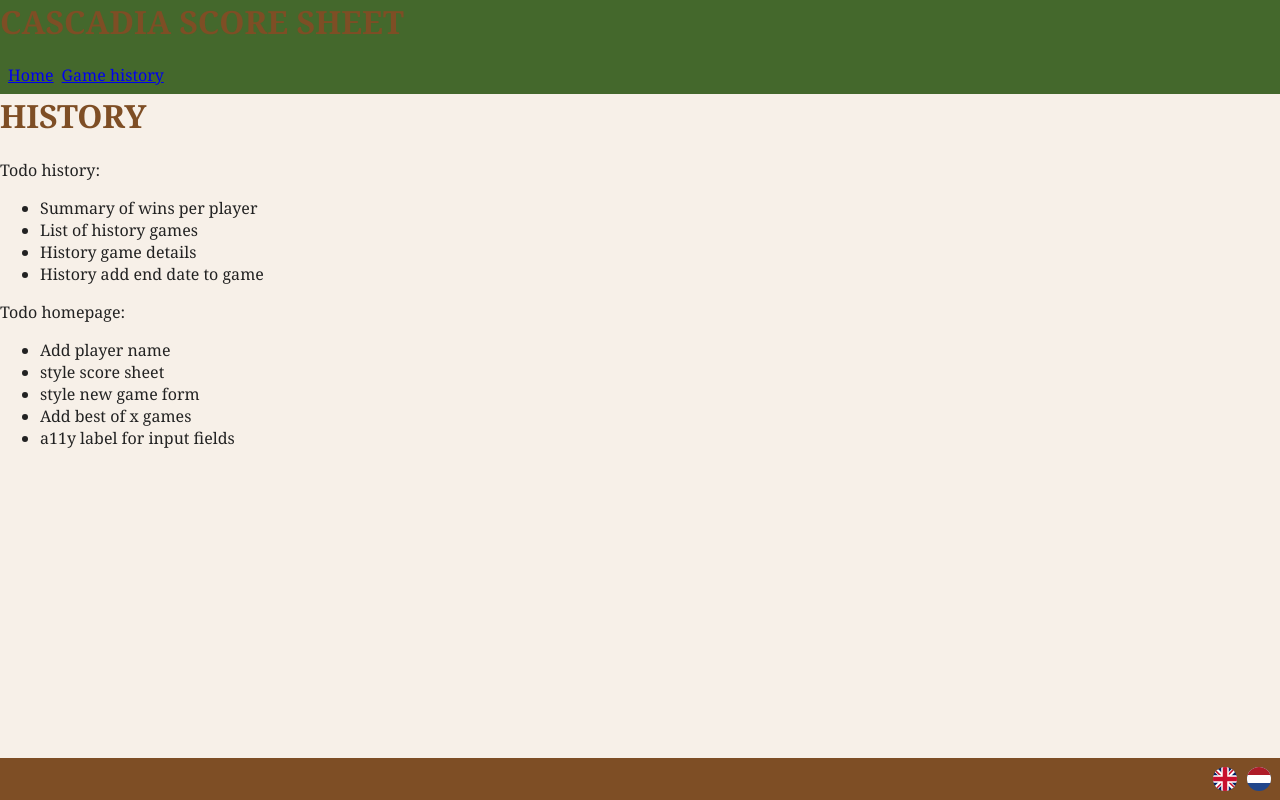
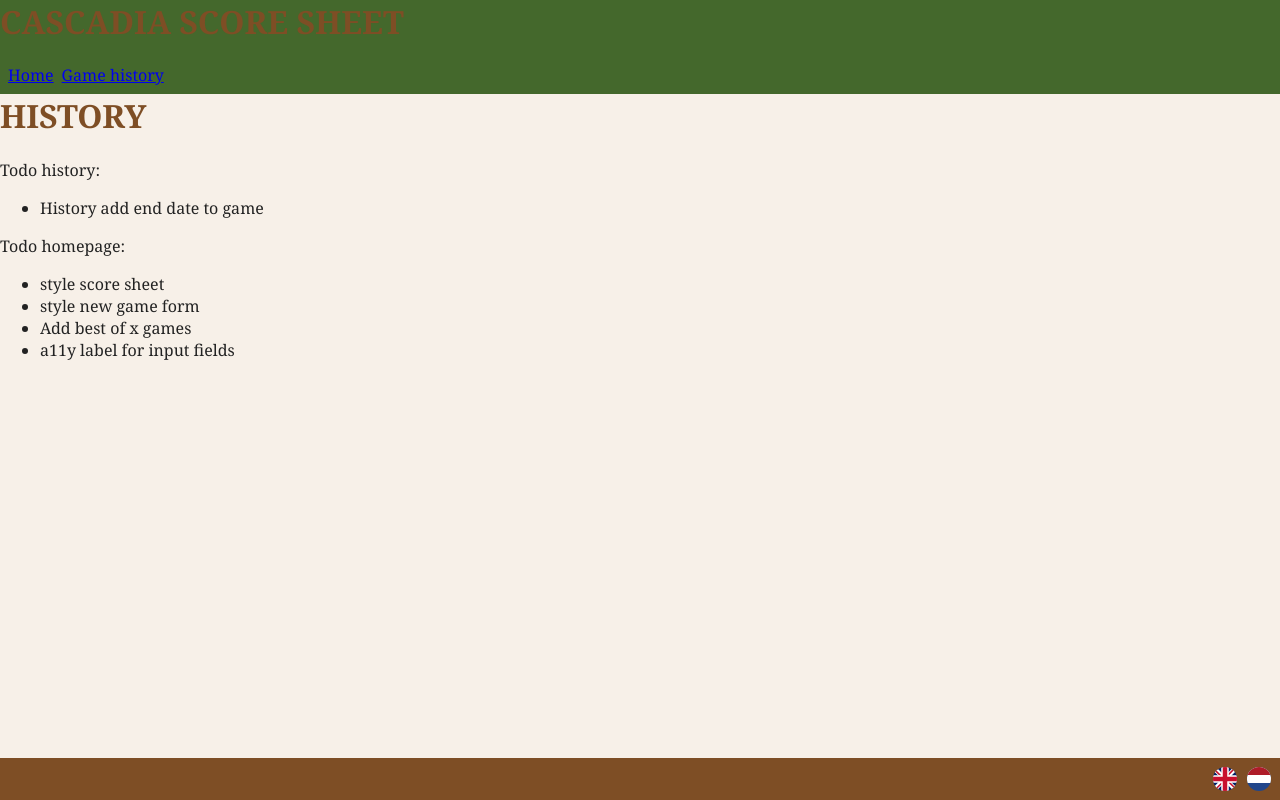
Before and after one commit to awolkers/cascadia-scoresheet, a Nuxt app: page /history in a window 1280 px wide. Built offline with nearby package versions, Linux system fonts and the light colour scheme.

Commit message:
todo list cleanup

```diff
--- a/pages/history.vue
+++ b/pages/history.vue
@@ -15,14 +15,10 @@
     </template>
     <p>Todo history:</p>
     <ul>
-      <li>Summary of wins per player</li>
-      <li>List of history games</li>
-      <li>History game details</li>
       <li>History add end date to game</li>
     </ul>
     <p>Todo homepage:</p>
     <ul>
-      <li>Add player name</li>
       <li>style score sheet</li>
       <li>style new game form</li>
       <li>Add best of x games</li>
```
